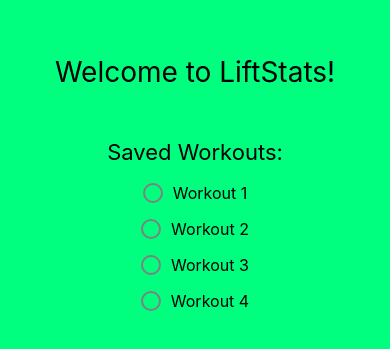
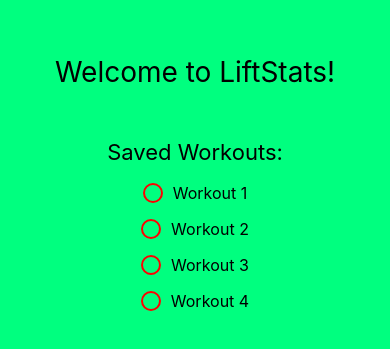
Before and after one commit to Mastt0/LiftStats, a React Native app: screen / in a window 390 px wide. Shown: the part 235-584 px from the top of the page. Built offline with nearby package versions, Linux system fonts and the light colour scheme.

Commit message:
more style changes

```diff
--- a/App.js
+++ b/App.js
@@ -9,7 +9,7 @@ const RadioButton = ({ label, selected, onSelect }) => {
         <View
           style={[
             styles.radioButtonIcon,
-            { borderColor: selected ? "green" : "gray" },
+            { borderColor: selected ? "black" : "red" },
           ]}
         >
           {selected && <View style={styles.radioButtonSelected} />}
```
